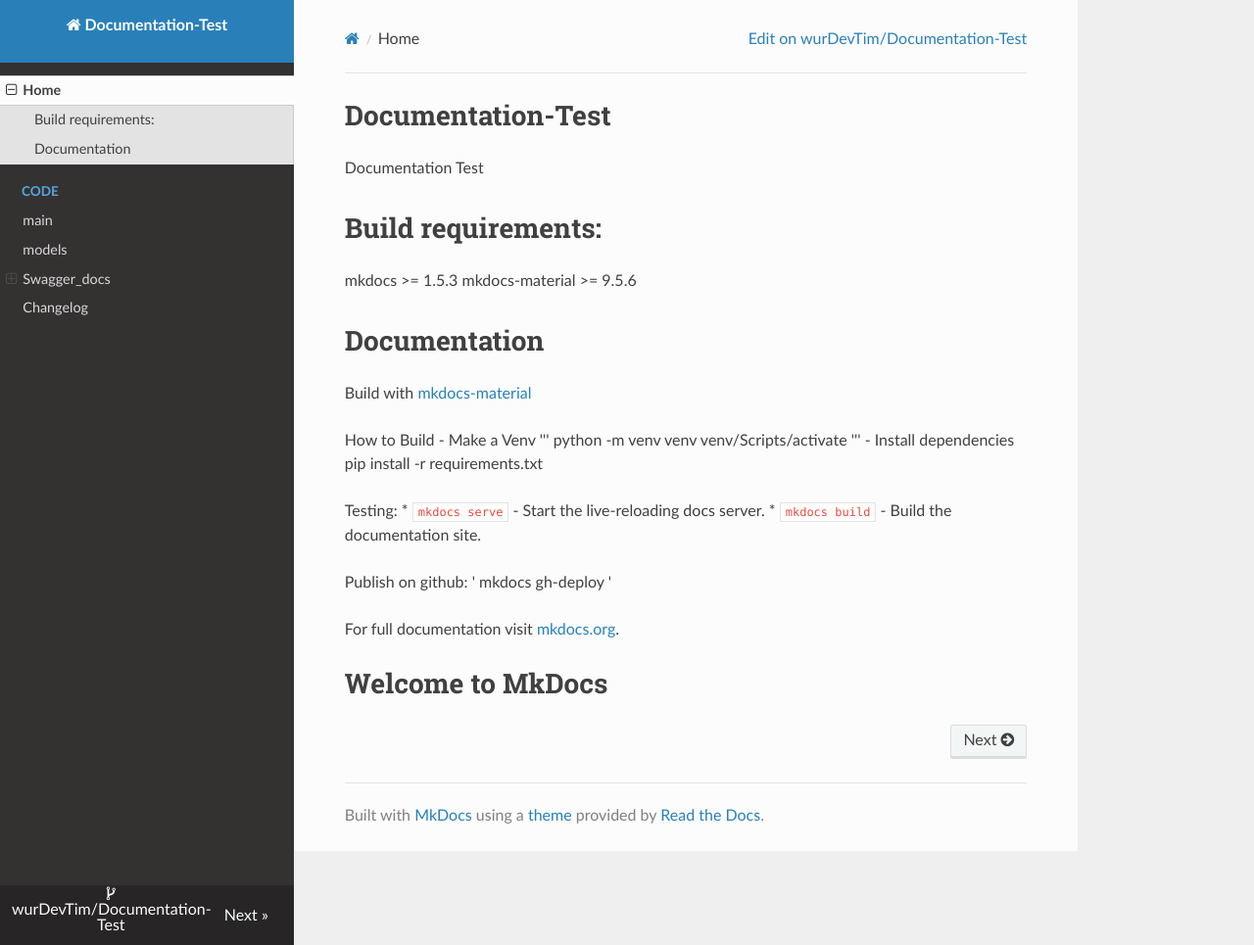
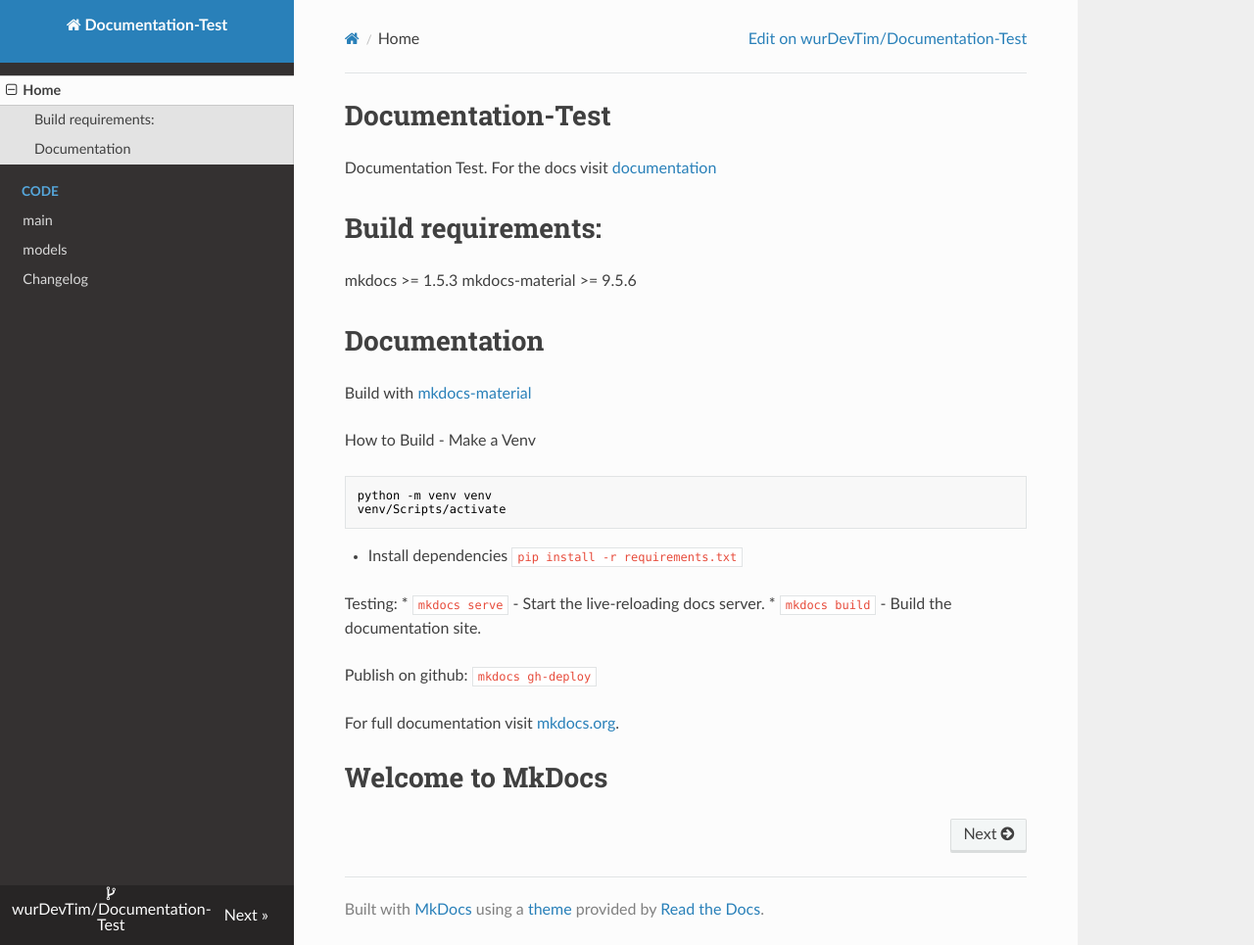
Before and after one commit to JTvD/mkdocs-test, an MkDocs documentation site: the page built from docs/index.md, in a window 1280 px wide and 965 px high. Shown: the whole window at 98% size. Built offline with MkDocs 1.6.1, drawn with Linux system fonts in a browser that asks for light colours; nearby versions of some CDN libraries; some of the changed lines change nothing that is shown.

Commit message:
hosting first page

````diff
--- a/README.md
+++ b/README.md
@@ -1,5 +1,5 @@
 # Documentation-Test
-Documentation Test
+Documentation Test. For the docs visit [documentation](https://wurDevTim.github.io/mkdocs-test/)
 
 ### Build requirements:
 mkdocs >= 1.5.3
@@ -13,20 +13,18 @@ Build with [mkdocs-material](https://squidfunk.github.io/mkdocs-material/)
 
 How to Build
 - Make a Venv
-'''
+```
 python -m venv venv
 venv/Scripts/activate
-'''
+```
 - Install dependencies
-pip install -r requirements.txt
+`pip install -r requirements.txt`
 
 Testing:
 * `mkdocs serve` - Start the live-reloading docs server.
 * `mkdocs build` - Build the documentation site.
 
 Publish on github:
-'
-mkdocs gh-deploy
-'
+`mkdocs gh-deploy`
 
 For full documentation visit [mkdocs.org](https://www.mkdocs.org).
--- a/mkdocs.yml
+++ b/mkdocs.yml
@@ -12,18 +12,6 @@ nav:
   - Code:
     - main: Code/main.md
     - models: Code/models.md
-    - Swagger_docs:
-      - README: Code/Swagger_docs/README.md
-      - FytotronApi: Code/Swagger_docs/FytotronApi.md
-      - GetvarApi: Code/Swagger_docs/GetvarApi.md
-      - InfoApi: Code/Swagger_docs/InfoApi.md
-      - InfoValues: Code/Swagger_docs/InfoValues.md
-      - JsonGetvarResult: Code/Swagger_docs/JsonGetvarResult.md
-      - JsonInfoResult: Code/Swagger_docs/JsonInfoResult.md
-      - JsonMonitorResult: Code/Swagger_docs/JsonMonitorResult.md
-      - MonitorApi: Code/Swagger_docs/MonitorApi.md
-      - MonitorValues: Code/Swagger_docs/MonitorValues.md
-      - SetvarApi: Code/Swagger_docs/SetvarApi.md
   - Changelog: CHANGELOG.md
 
 
````
